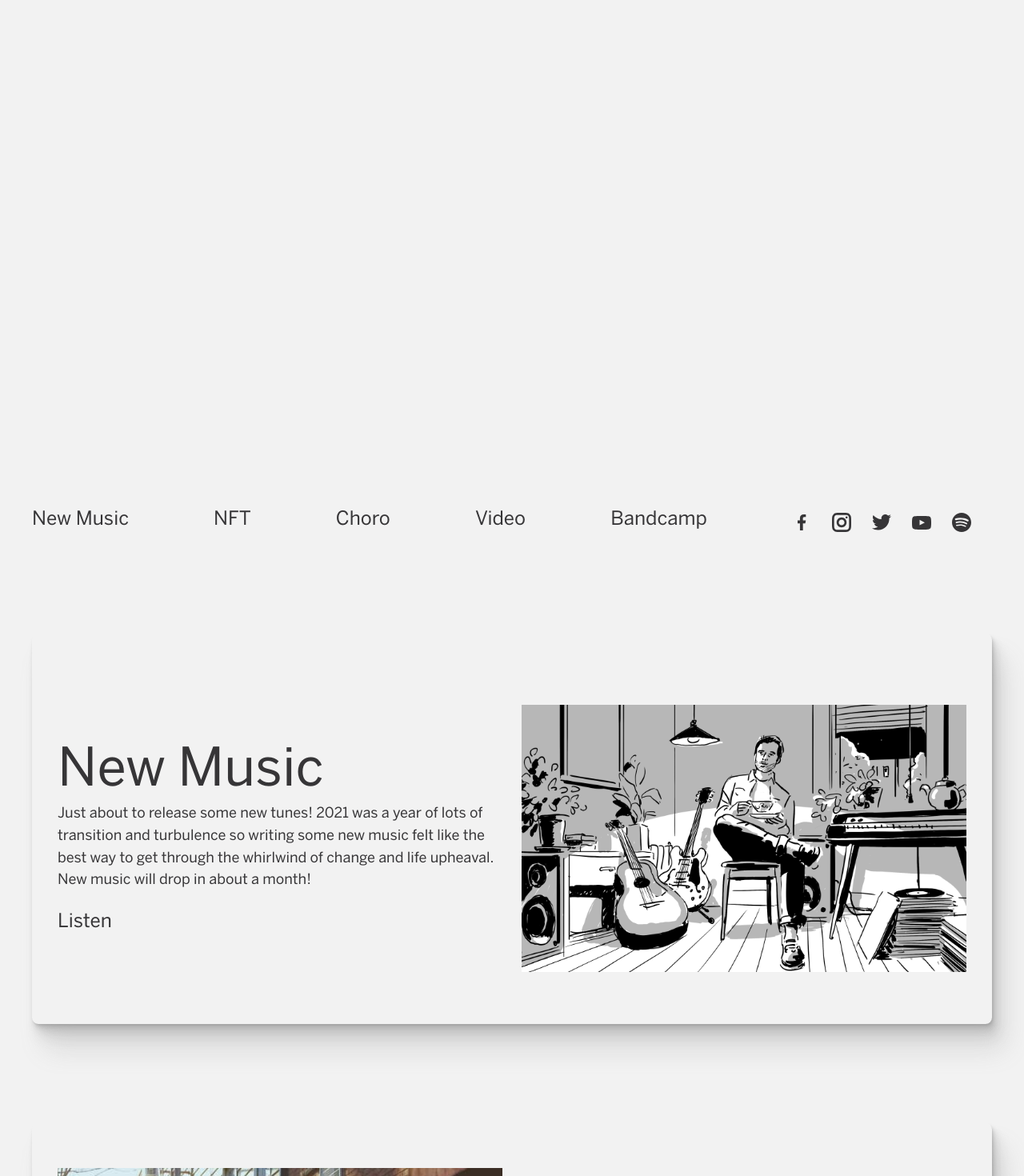
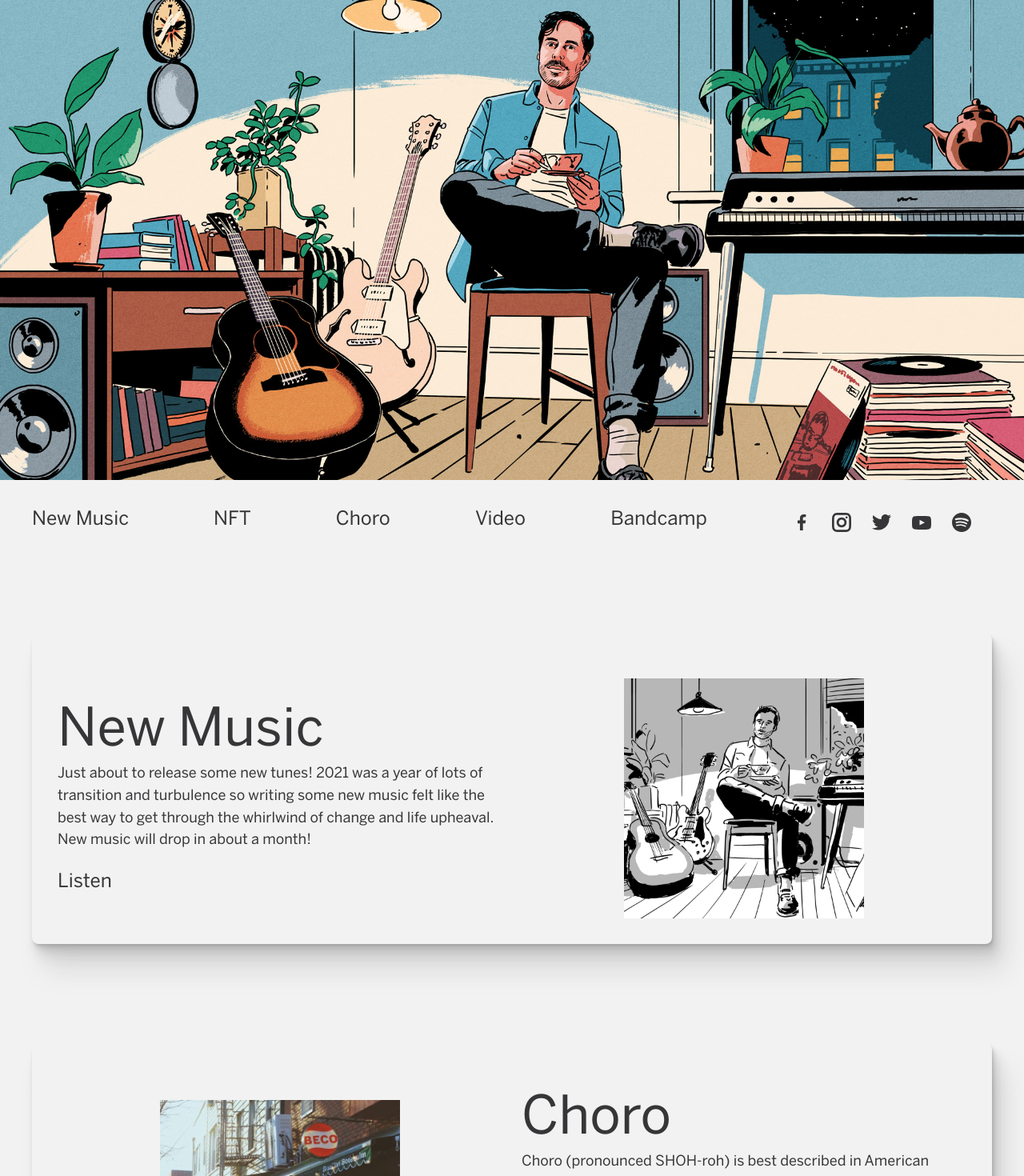
Before and after one commit to kahilnayton/kahilnayton.com, a Next.js app: page / in a window 1280 px wide. Shown: the top 1470 px of the page at 80% size. Built offline with nearby package versions, Linux system fonts and the light colour scheme.

Commit message:
fix images

```diff
--- a/src/components/Hero.tsx
+++ b/src/components/Hero.tsx
@@ -1,3 +1,4 @@
+import Image from "next/image";
 import styled from "styled-components";
 import { headerHeightMobile } from "styles/constants";
 import dimensions from "styles/dimensions";
@@ -5,7 +6,12 @@ import dimensions from "styles/dimensions";
 const Hero = () => {
   return (
     <HeroContainer>
-      {/* <ObjectFitImage src="/images/final-color-02-layers.jpg" alt="hero" /> */}
+      <Image
+        layout="fill"
+        objectFit="cover"
+        src="/images/final-color-02-layers.jpg"
+        alt="hero"
+      />
     </HeroContainer>
   );
 };
@@ -14,10 +20,11 @@ export default Hero;
 
 const HeroContainer = styled.div`
   padding-top: ${headerHeightMobile};
-  height: 50rem;
+  height: 500px;
+  position: relative;
 
   @media (min-width: ${dimensions.tablet}px) {
-    height: 60rem;
+    height: 600px;
     padding-top: 0rem;
   }
 `;
--- a/src/components/sections/TwoColumn/index.tsx
+++ b/src/components/sections/TwoColumn/index.tsx
@@ -1,10 +1,10 @@
-import { ObjectFitImage } from "components/Hero";
+import Image from "next/image";
 import Fade from "react-reveal/Fade";
 import { ElevatedBox, ElevationWrapper } from "styles/elevation";
 import {
+  CardImageContainer,
   Column,
   Container,
-  ImageContainer,
   Inner,
   VStack,
 } from "styles/structure";
@@ -35,12 +35,14 @@ export default function TwoColumns({
           <ElevatedBox>
             <Container reverse={reverse}>
               <Column image={true}>
-                <ImageContainer>
-                  <ObjectFitImage
-                    alt="section"
+                <CardImageContainer>
+                  <Image
+                    layout="fill"
+                    objectFit="cover"
                     src={imageSrc || "/public/image/kahil-guitar.jpg"}
+                    alt="hero"
                   />
-                </ImageContainer>
+                </CardImageContainer>
               </Column>
               <Column>
                 <h1>{title}</h1>
--- a/src/styles/structure.ts
+++ b/src/styles/structure.ts
@@ -41,6 +41,15 @@ export const Container = styled.div<{ reverse: boolean }>`
   }
 `;
 
+export const CardImageContainer = styled.div`
+  position: relative;
+  width: 300px;
+  height: 300px;
+  display: flex;
+  align-items: center;
+  justify-content: center;
+`;
+
 export const ImageContainer = styled.div`
   display: flex;
   justify-content: center;
@@ -48,8 +57,8 @@ export const ImageContainer = styled.div`
   width: 100%;
   height: 100%;
   @media (min-width: ${dimensions.tablet}px) {
-    min-height: 40rem;
-    min-width: 40rem;
+    min-height: 400px;
+    min-width: 400px;
   }
 `;
 
@@ -60,6 +69,9 @@ export const Column = styled.div<{ image?: boolean }>`
   flex-direction: ${(p) => (p.image ? "center" : "column")};
   align-items: start;
   margin: auto;
+  @media (min-width: ${dimensions.tablet}px) {
+    /* display: contents; */
+  }
 `;
 
 export const LottieContainer = styled.div`
```
